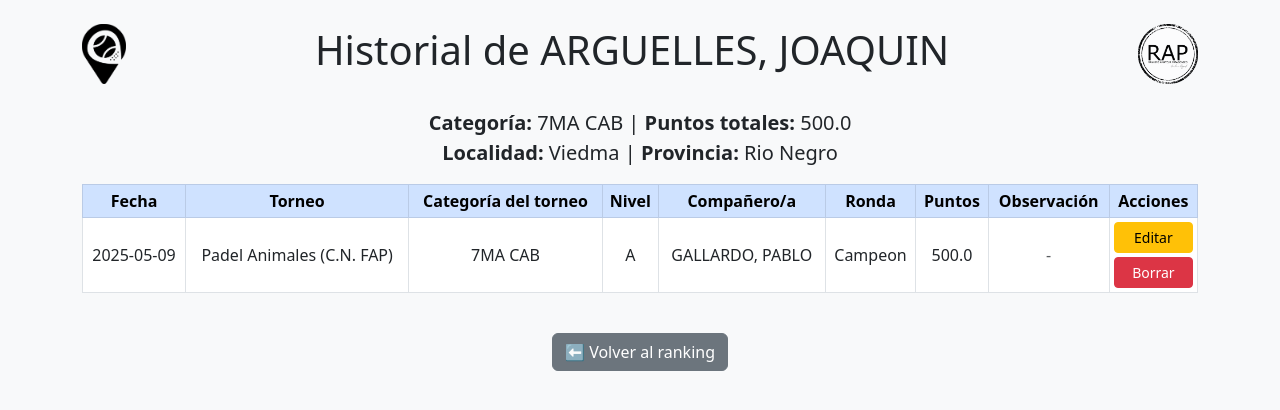
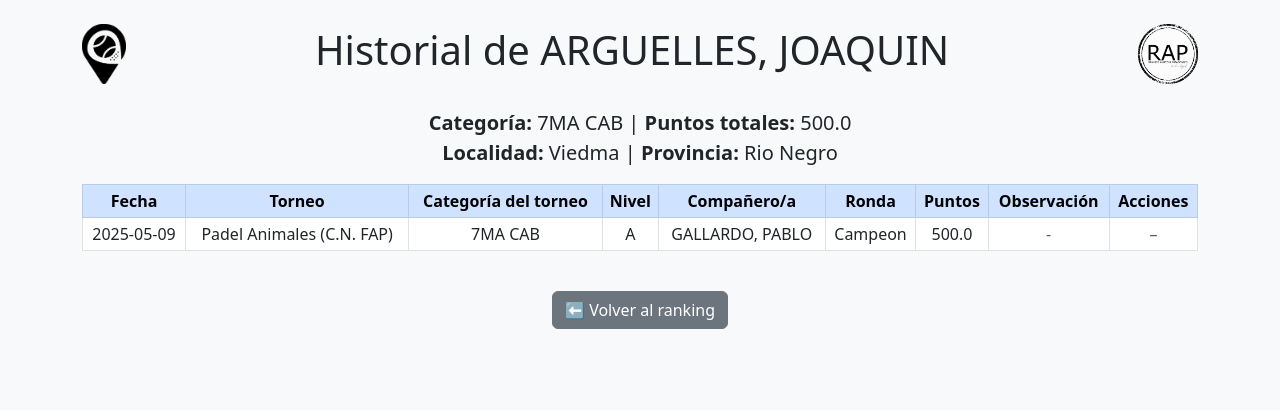
Before and after one commit to academiabogadorap/ranking-rap, a Flask app: a page that uses templates/historial.html in a window 1280 px wide. Shown: the top 410 px of the page. Run offline with Flask 3, Linux system fonts and the light colour scheme.

Commit message:
Ocultar editar y borrar del historial para visitantes

```diff
--- a/templates/historial.html
+++ b/templates/historial.html
@@ -66,12 +66,16 @@
                             {% endif %}
                         </td>
                         <td>
+                            {% if session.get('es_admin') %}
                             <div class="d-flex flex-column gap-1">
                                 <a class="btn btn-sm btn-warning" href="{{ url_for('editar_historial', nombre=jugador.nombre, index=loop.index0) }}">Editar</a>
                                 <a class="btn btn-sm btn-danger"
                                    href="{{ url_for('borrar_historial_item', nombre=jugador.nombre, index=loop.index0) }}"
                                    onclick="return confirm('¿Estás seguro de que querés borrar esta entrada del historial?')">Borrar</a>
                             </div>
+                            {% else %}
+                            <span class="text-muted">–</span>
+                            {% endif %}
                         </td>
                     </tr>
                     {% endfor %}
```
